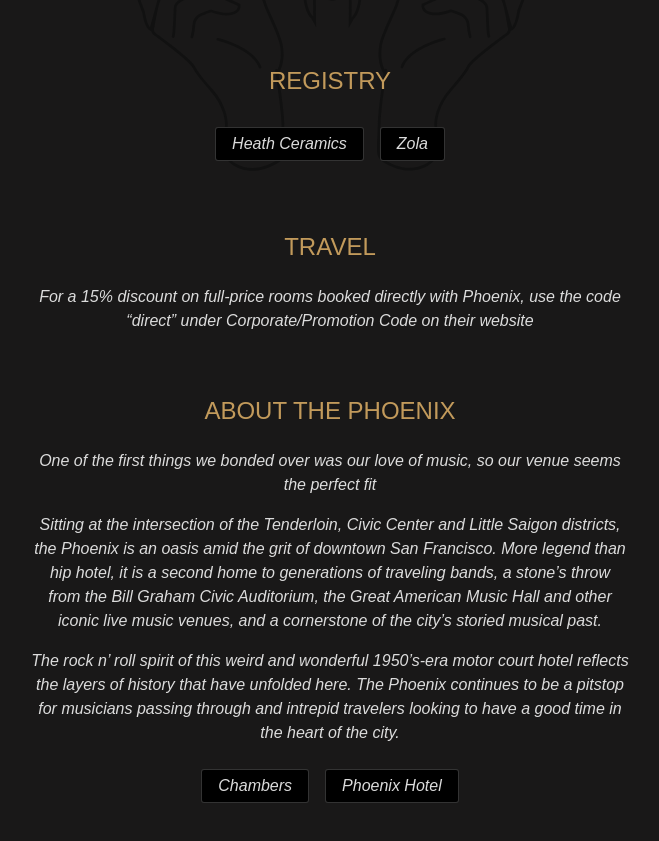
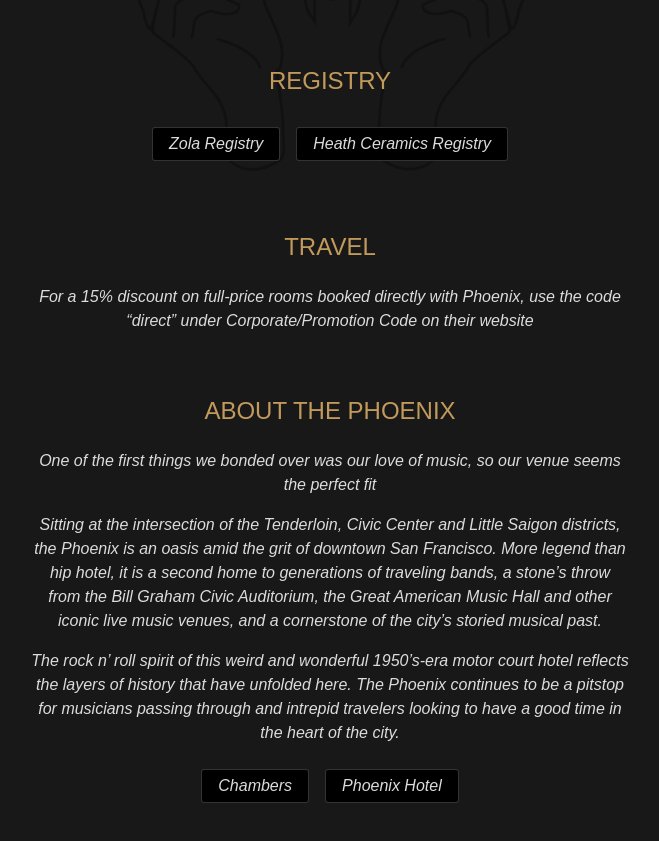
Before and after one commit to brianespinosa/kandb.co, a React (Create React App) app: page / in a window 1280 px wide. Shown: the part 1160-2001 px from the top of the page, without its empty margins (310-969 px from the left). Built offline with nearby package versions, Linux system fonts and the light colour scheme; a web font is replaced by a local one.

Commit message:
Move buttons and rename them

```diff
--- a/src/App.js
+++ b/src/App.js
@@ -58,12 +58,13 @@
 
         <Section title='Registry'>
           <Button
-            content='Heath Ceramics'
+            content='Zola Registry'
+            href='http://www.zola.com/registry/kandaceandbrian'
+          />
+
+          <Button
+            content='Heath Ceramics Registry'
             href='https://www.heathceramics.com/apps/giftregistry/registry/83271'
-          />
-          <Button
-            content='Zola'
-            href='http://www.zola.com/registry/kandaceandbrian'
           />
         </Section>
 
```
